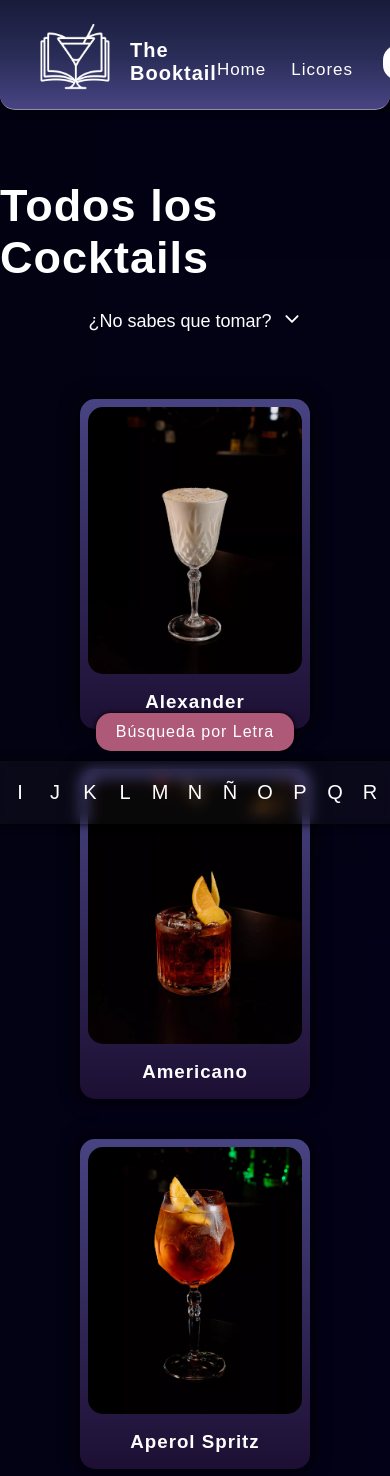
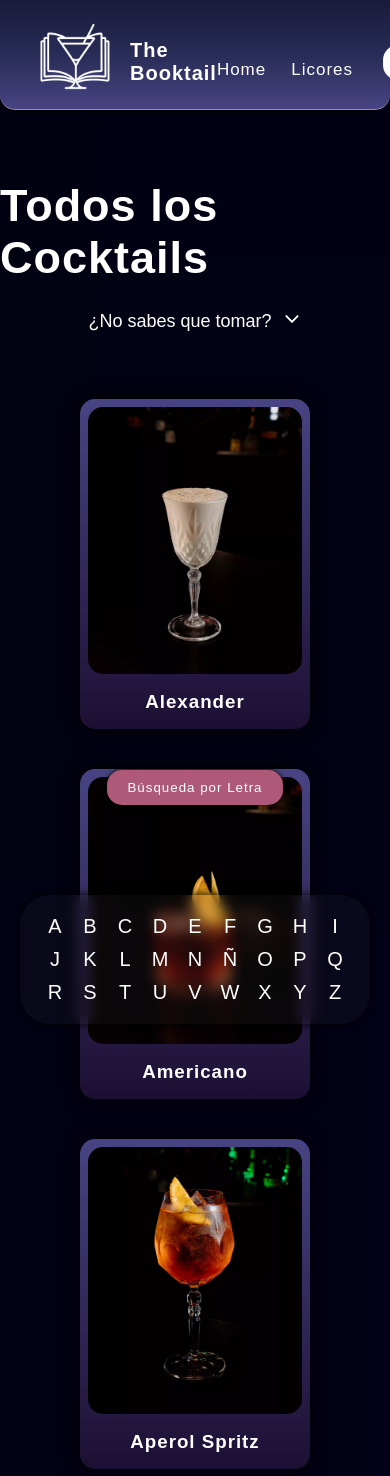
Before and after one commit to matty199905/The-Booktail, a React (Vite) app: page /cocktails in a window 390 px wide. Shown: the top 1476 px of the page. Built offline with nearby package versions, Linux system fonts and the light colour scheme.

Commit message:
responsive

```diff
--- a/src/Components/Cocktails/CocktailsContainer/CocktailsContainer.tsx
+++ b/src/Components/Cocktails/CocktailsContainer/CocktailsContainer.tsx
@@ -68,7 +68,7 @@ const CocktailsContainer: React.FC<CocktailsContainerData> = ({ title }) => {
 
     return (
         <CocktailsWrapper>
-            <h1>{title}</h1>
+            <h1>{letter ? `Resultados con: '${letter}'` : title}</h1>
 
 
 
--- a/src/Components/Footer/Footer.tsx
+++ b/src/Components/Footer/Footer.tsx
@@ -1,5 +1,5 @@
 import React, { useState } from 'react'
-import { FooterWrapper } from './footerStyled'
+import { FooterWrapper, LettersContainer } from './footerStyled'
 import { useSelectorTS, type AppDispatch } from '../../Redux/store';
 import { useDispatch } from 'react-redux';
 import { setLetter } from '../../Redux/Searcher/searcherSlice';
@@ -8,7 +8,8 @@ import { useNavigate } from 'react-router-dom';
 const Footer: React.FC = () => {
 
   const letter = useSelectorTS(state => state.Searcher.searchByLetter);
-  const [active, setActive] = useState('')
+  const [activeLetter, setActiveLetter] = useState('')
+  const [hideLetters, setHideLetters] = useState(true)
   const dispatch = useDispatch<AppDispatch>()
   const navigate = useNavigate()
   const letters = [
@@ -17,20 +18,30 @@ const Footer: React.FC = () => {
 
 
 
+
   return (
-    <FooterWrapper>
-      <span>Búsqueda por Letra</span>
+  <FooterWrapper hidden={hideLetters}>
+      <button className='footer_title' onClick={() => setHideLetters(!hideLetters)}>
+        Búsqueda por Letra
+      </button>
+      <LettersContainer
+        animate={{ y: hideLetters ? 200 : 0}}
+        initial={false}
+        transition={{ type: 'spring', damping: 20 }}
+      >
         <ul>
           {letters.map((item) => (
             <li key={item}>
               <button
-              onClick={() => { dispatch(setLetter(item)); setActive(item); navigate('/cocktails') }}
-                className={(active === item && letter !== '') ? 'active' : ''}>
+                onClick={() => { dispatch(setLetter(item)); setActiveLetter(item); navigate('/cocktails'); setHideLetters(true) }}
+                className={(activeLetter === item && letter !== '') ? 'active' : ''}
+              >
                 {item}
               </button>
             </li>
           ))}
         </ul>
+      </LettersContainer>
     </FooterWrapper>
   );
 };
--- a/src/Components/Footer/footerStyled.ts
+++ b/src/Components/Footer/footerStyled.ts
@@ -1,8 +1,13 @@
+import { motion } from "framer-motion";
 import styled from "styled-components";
 
 
 
-export const FooterWrapper = styled.div`
+type FooterProps = {
+    hidden: boolean
+}
+
+export const FooterWrapper = styled.div<FooterProps>`
 position: fixed;
 bottom: 20px;
 display: flex;
@@ -11,19 +16,36 @@ justify-content: center;
 align-items: center;
 flex-wrap: wrap;
 gap: 10px;
-span {
+.footer_title {
+    margin-bottom: ${(props)=>(props.hidden === true ? '-65px' : '0')};
     padding: 10px 20px;
     border-radius: 15px;
-background-color: var(--UI-Secondary);
+    background-color: var(--UI-Secondary);
     backdrop-filter: blur(5px);
     color: white;
     box-shadow: 0 0 5px black;
     letter-spacing: 1px;
+    cursor: pointer;
+    transition: all 0.7s ease;
+    @media (max-width: 560px) {
+         margin-bottom: ${(props)=>(props.hidden === true ? '-120px' : '0')};
+    }
+      @media (max-width: 385px) {
+         margin-bottom: ${(props)=>(props.hidden === true ? '-160px' : '0')};
+    }
 }
+
+`
+
+export const LettersContainer = styled(motion.div)`
 ul {
     display: flex;
+    justify-content: center;
+    align-items: center;
+    flex-wrap: wrap;
     gap: 10px;
-    padding:20px 30px;
+    margin: 0 20px;
+    padding: 20px 20px;
     border-radius: 30px;
     background: rgba(88, 88, 88, 0.09) ;
     backdrop-filter: blur(7px);
--- a/src/Components/Searcher/searcherStyled.ts
+++ b/src/Components/Searcher/searcherStyled.ts
@@ -7,6 +7,7 @@ form{
      display: flex;
       justify-content: center;
       align-items: center;
+      flex-wrap: wrap-reverse;
       gap: 10px;
    input{
       width: 200px;
--- a/src/Pages/AllDrinks/AllDrinks.tsx
+++ b/src/Pages/AllDrinks/AllDrinks.tsx
@@ -10,13 +10,6 @@ import { useSelectorTS } from '../../Redux/store'
 
 const AllDrinks: React.FC = () => {
 
-  const letter = useSelectorTS(state => state.Searcher.searchByLetter)
-
-  useEffect(()=>{
-    if(letter !== ''){
-      window.scrollTo(0,200)
-    }
-  },[letter])
 
   return (
 
--- a/src/Pages/Home/homeStyled.ts
+++ b/src/Pages/Home/homeStyled.ts
@@ -17,9 +17,14 @@ margin: -180px 0;
 
 export const Title = styled.h1`
 font-size: 70px;
-  text-shadow: 2px 2px 4px rgba(0, 0, 0, 1);
-margin-bottom: 70px;
-font-family: none;
+text-shadow: 2px 2px 4px rgba(0, 0, 0, 1);
+margin: 0 30px 70px 30px ;
+font-family: serif;
+text-align: center;
+@media(max-width: 476px){
+  font-size: 55px;
+  margin: 50px 30px 40px 30px;
+}
 `
 
 export const SearchBy_Wrapper = styled.div`
@@ -27,17 +32,23 @@ display: flex;
 flex-direction: column;
 justify-content:center;
 align-items: center;
+max-width: 400px;
+margin: 0 20px;
 padding: 40px 50px;
 border-radius: 30px;
 background: linear-gradient(to bottom, rgba(0, 0, 0, 0.57), rgba(113, 157, 224, 0.4) );
-  backdrop-filter: blur(5px);
-    box-shadow: -7px 0px 20px rgba(72, 72, 72, 0.72);
-  margin-bottom: 120px;
+backdrop-filter: blur(5px);
+box-shadow: -7px 0px 20px rgba(72, 72, 72, 0.72);
+margin-bottom: 120px;
 h2 {
-  font-size: 20px;
+  font-size: 18px;
   font-weight:100;
   letter-spacing: 1px;
     margin-bottom: 28px;
+    text-align: center;
+    @media(max-width:390px){
+      font-size: 16px;
+    }
 }
 `
 
--- a/src/Styles/globalStyles.ts
+++ b/src/Styles/globalStyles.ts
@@ -40,7 +40,7 @@ export const GlobalStyles = createGlobalStyle`
 
 body {
     background-color: #2c2c2c;
-font-family: Arial, Helvetica, sans-serif;
+font-family: sans-serif;
 letter-spacing: 1px;
     color: white;
   }
```
Lines whose indentation alone changed are shown as unchanged.
